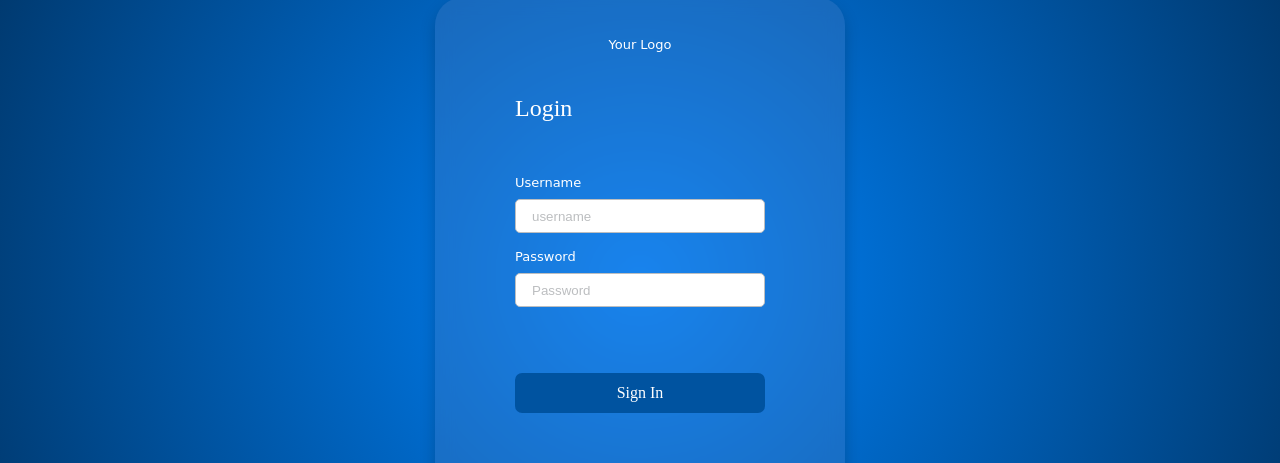
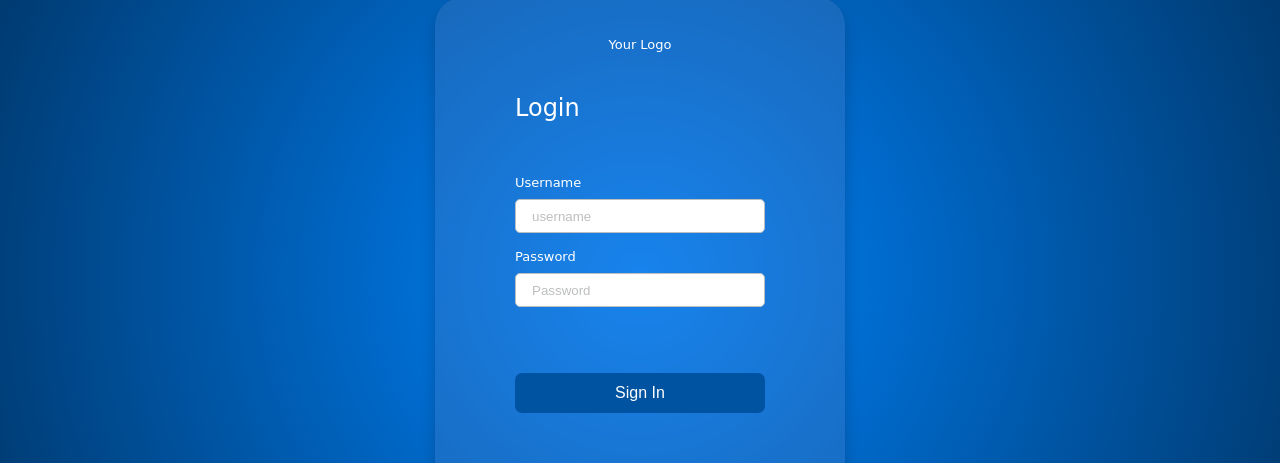
Before and after one commit to kuljok/react-redux-employee-poll-project, a React (Create React App) app in the folder empoll/: page / in a window 1280 px wide. Shown: the part 124-587 px from the top of the page. Built offline with nearby package versions, Linux system fonts and the light colour scheme.

Commit message:
style: fix default font family for the app

```diff
--- a/empoll/src/components/Login.css
+++ b/empoll/src/components/Login.css
@@ -102,7 +102,6 @@
   background-color: var(--color-blue-dark2);
   color: var(--color-white);
   font-style: normal;
-  font-family: "Gilroy-Bold";
   font-weight: 400;
   font-size: 1rem;
   line-height: 20px;
--- a/empoll/src/index.css
+++ b/empoll/src/index.css
@@ -45,7 +45,6 @@ h1,
 h2,
 h3 {
   margin: 0;
-  font-family: "Gilroy-Bold";
   font-weight: 400;
   font-style: normal;
   line-height: 30px;
```
